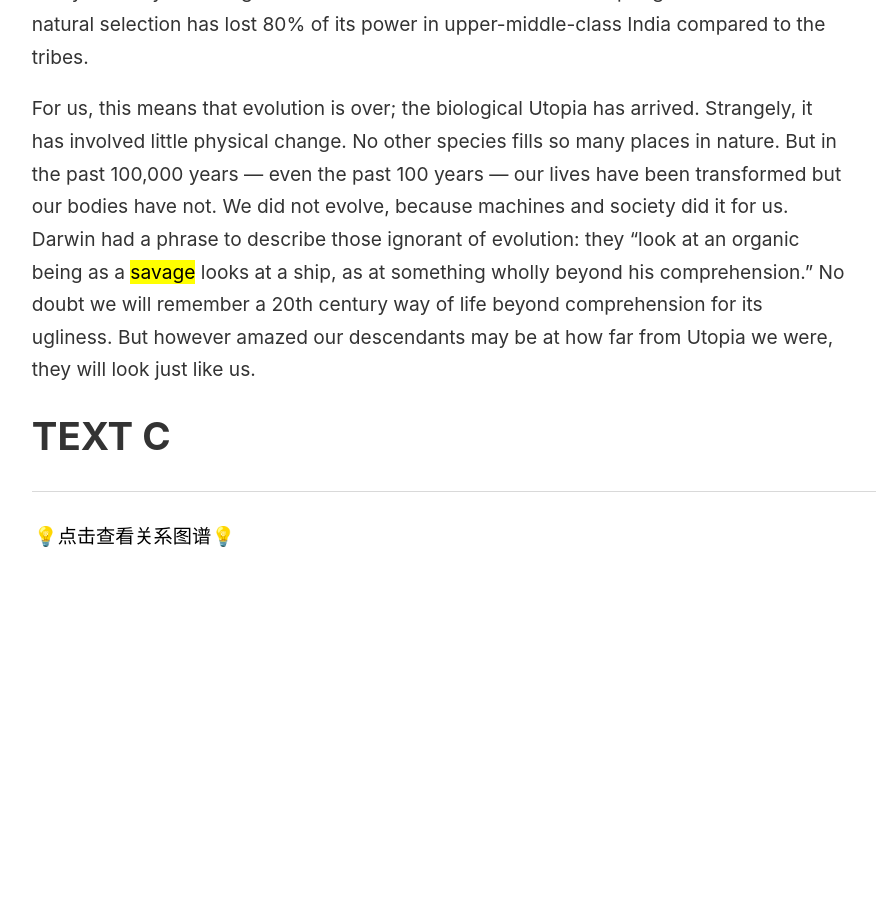
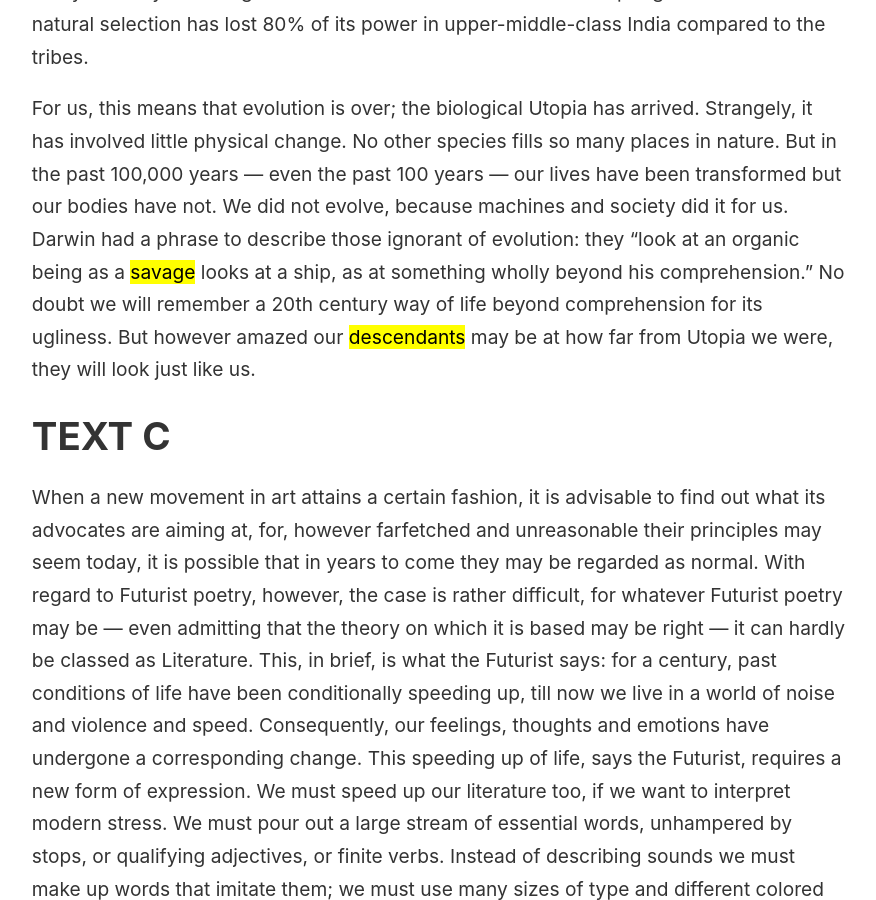
Before and after one commit to wingowen/digital-garden-jekyll, a Jekyll site: the page built from _notes/英语一.md, in a window 1280 px wide and 900 px high, scrolled down 2155 px. Shown: the whole window, without its empty margins (45-921 px from the left). Built offline with Jekyll 4.4.1, drawn with Linux system fonts in a browser that asks for light colours; before the commit the page ends 2821 px from its top, so only the background shows below that; some of the changed text lies outside the part shown.

Commit message:
vault backup: 2024-07-17 17:42:08

```diff
--- a/_notes/英语一.md
+++ b/_notes/英语一.md
@@ -16,6 +16,11 @@
 
 There is another way to commit evolutionary suicide: stay alive, but have fewer children. Few people are as ==fertile== as in the past. Except in some religious communities, very few women has 15 children. Nowadays the number of births, like the age of death, has become average. Most of us have roughly the same number of offspring. Again, differences between people and the opportunity for natural selection to take advantage of it have diminished. India shows what is happening. The country offers wealth for a few in the great cities and poverty for the remaining ==tribal== peoples. The grand ==mediocrity== of today — everyone being the same in survival and number of offspring — means that natural selection has lost 80% of its power in upper-middle-class India compared to the tribes.
 
-For us, this means that evolution is over; the biological Utopia has arrived. Strangely, it has involved little physical change. No other species fills so many places in nature. But in the past 100,000 years — even the past 100 years — our lives have been transformed but our bodies have not. We did not evolve, because machines and society did it for us. Darwin had a phrase to describe those ignorant of evolution: they "look at an organic being as a ==savage== looks at a ship, as at something wholly beyond his comprehension." No doubt we will remember a 20th century way of life beyond comprehension for its ugliness. But however amazed our descendants may be at how far from Utopia we were, they will look just like us.
+For us, this means that evolution is over; the biological Utopia has arrived. Strangely, it has involved little physical change. No other species fills so many places in nature. But in the past 100,000 years — even the past 100 years — our lives have been transformed but our bodies have not. We did not evolve, because machines and society did it for us. Darwin had a phrase to describe those ignorant of evolution: they "look at an organic being as a ==savage== looks at a ship, as at something wholly beyond his comprehension." No doubt we will remember a 20th century way of life beyond comprehension for its ugliness. But however amazed our ==descendants== may be at how far from Utopia we were, they will look just like us.
 
 # TEXT C
+
+When a new movement in art attains a certain fashion, it is advisable to find out what its advocates are aiming at, for, however farfetched and unreasonable their principles may seem today, it is possible that in years to come they may be regarded as normal. With regard to Futurist poetry, however, the case is rather difficult, for whatever Futurist poetry may be — even admitting that the theory on which it is based may be right — it can hardly be classed as Literature.
+This, in brief, is what the Futurist says: for a century, past conditions of life have been conditionally speeding up, till now we live in a world of noise and violence and speed. Consequently, our feelings, thoughts and emotions have undergone a corresponding change. This speeding up of life, says the Futurist, requires a new form of expression. We must speed up our literature too, if we want to interpret modern stress. We must pour out a large stream of essential words, unhampered by stops, or qualifying adjectives, or finite verbs. Instead of describing sounds we must make up words that imitate them; we must use many sizes of type and different colored inks on the same page, and shorten or lengthen words at will.
+Certainly their descriptions of battles are confused. But it is a little upsetting to read in the explanatory notes that a certain line describes a fight between a Turkish and a Bulgarian officer on a bridge off which they both fall into the river — and then to find that the line consists of the noise of their falling and the weights of the officers: "Pluff! Pluff! A hundred and eighty-five kilograms."
+This, though it fulfills the laws and requirements of Futurist poetry, can hardly be classed as Literature. All the same, no thinking man can refuse to accept their first proposition: that a great change in our emotional life calls for a change of expression. The whole question is really this: have we essentially changed?
```
